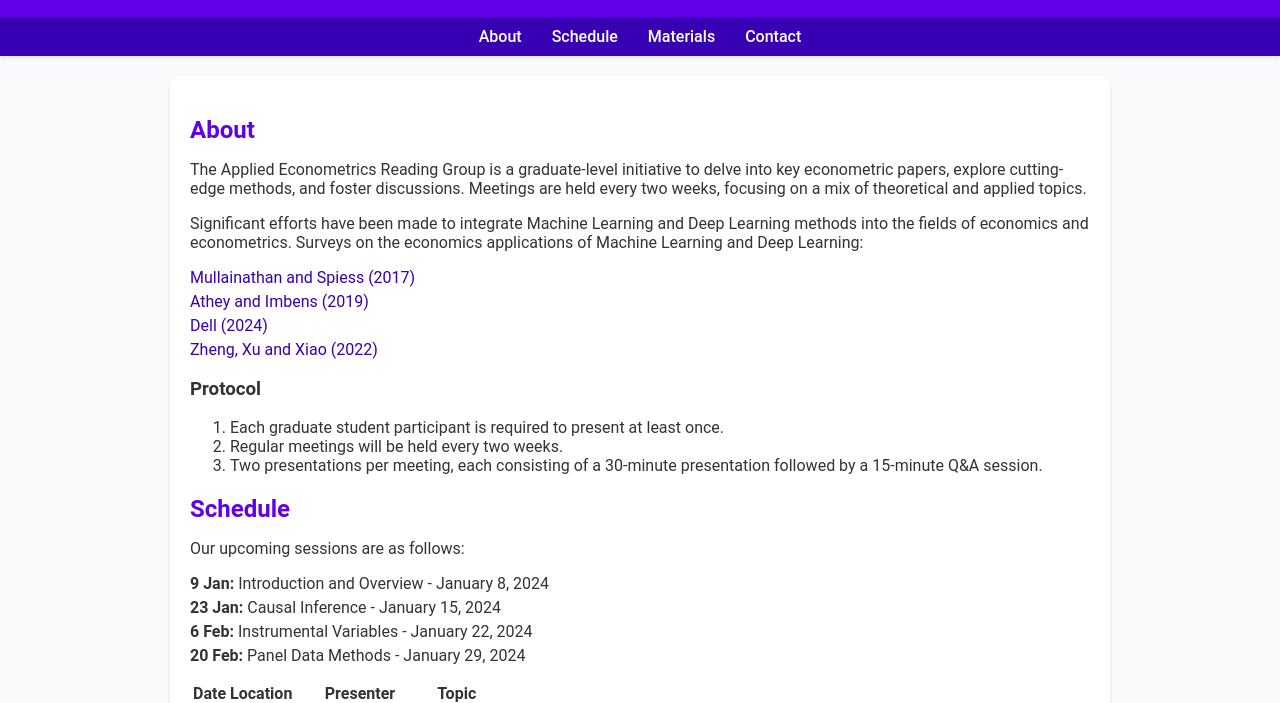
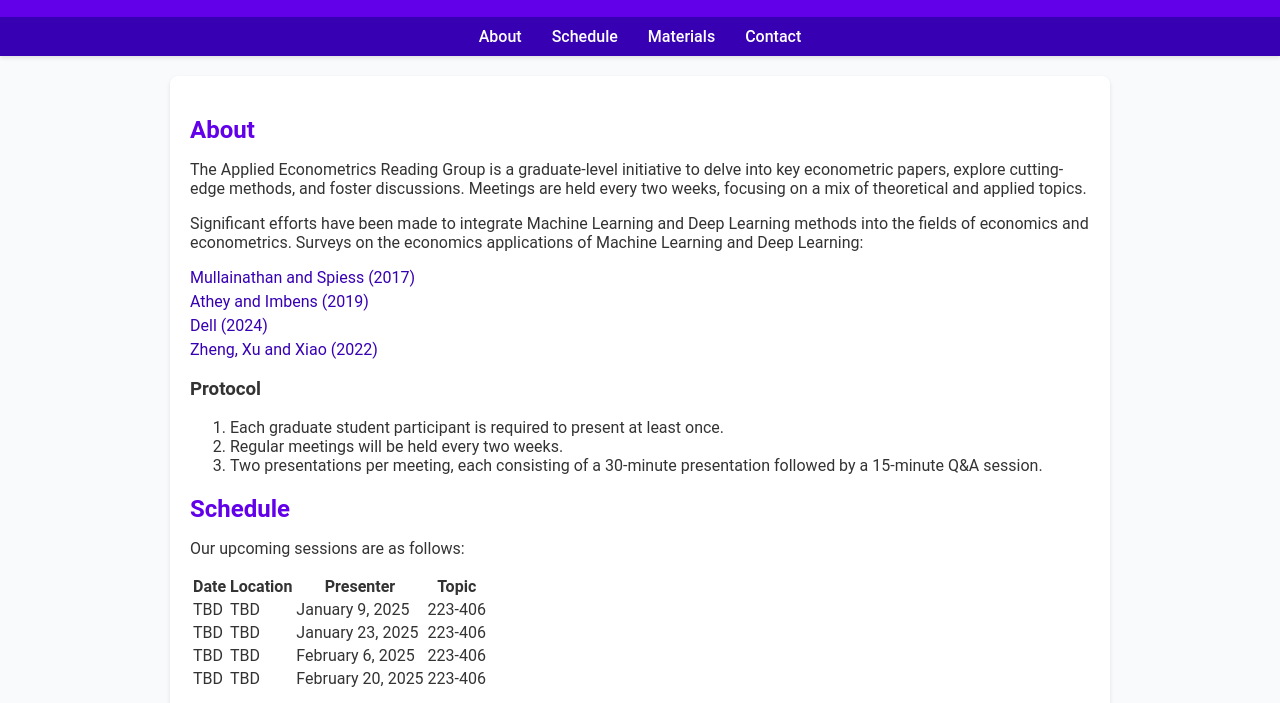
Before and after one commit to EK-Seong/AERG, a plain HTML site: page index.html in a window 1280 px wide. Shown: the part 98-801 px from the top of the page. Drawn offline with Linux system fonts and the light colour scheme.

Commit message:
Update index.html

```diff
--- a/index.html
+++ b/index.html
@@ -52,12 +52,6 @@
         <section id="schedule">
             <h2>Schedule</h2>
             <p>Our upcoming sessions are as follows:</p>
-            <ul>
-                <li><strong>9 Jan:</strong> Introduction and Overview - January 8, 2024</li>
-                <li><strong>23 Jan:</strong> Causal Inference - January 15, 2024</li>
-                <li><strong>6 Feb:</strong> Instrumental Variables - January 22, 2024</li>
-                <li><strong>20 Feb:</strong> Panel Data Methods - January 29, 2024</li>
-            </ul>
             <table id="schedule-table" class="schedule-table">
                 <thead>
                     <tr>
```
